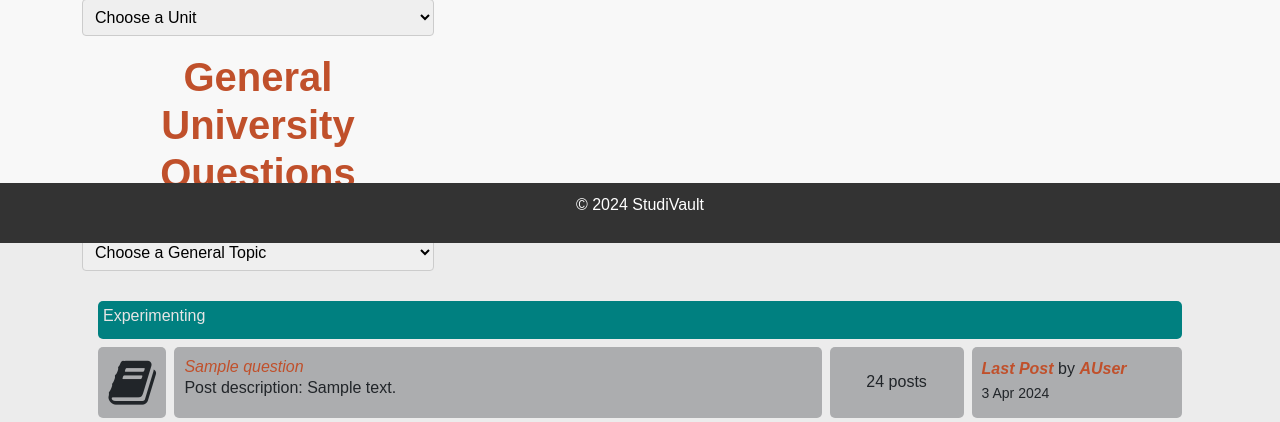
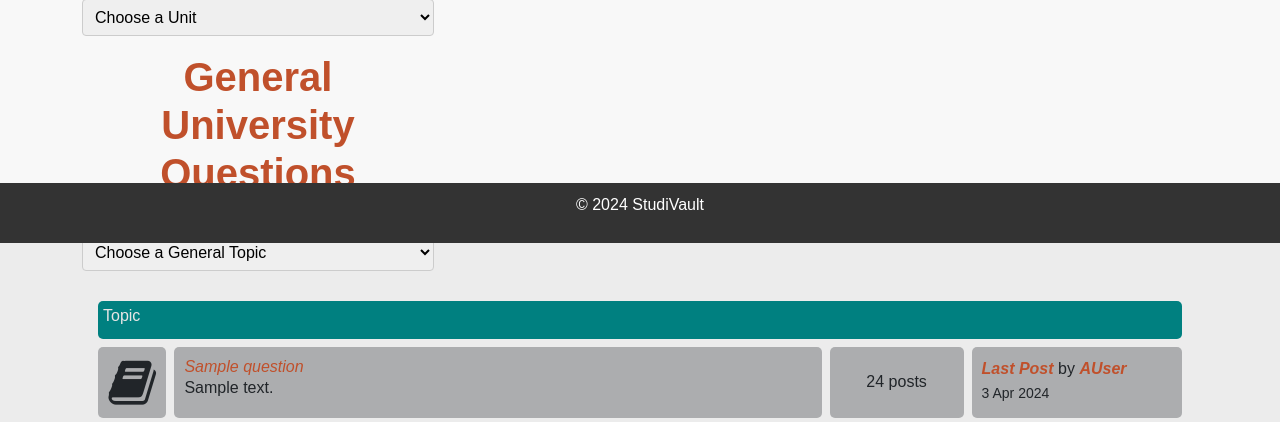
Before and after one commit to Tay0710/CITS3403_Project, a Flask app: page /forum in a window 1280 px wide. Shown: the part 557-979 px from the top of the page. Run offline with Flask 3, Linux system fonts and the light colour scheme; tables that the repository leaves empty hold one stand-in row (values such as "Sample post").

Commit message:
- fixed viewpost in routes.py to display content from database - style changes in forum html - style changes in viewpost html

```diff
--- a/app/routes.py
+++ b/app/routes.py
@@ -61,5 +61,5 @@ def post():
 
 @app.route('/post/<int:post_id>')
 def viewpost(post_id):
-    posts = Questions.query.get_or_404(post_id)
+    post = Questions.query.get_or_404(post_id)
     return render_template("viewpost.html", post=post)
--- a/app/templates/forum.html
+++ b/app/templates/forum.html
@@ -49,7 +49,7 @@
     <div class="subForum">
 
       <div class="subForumTitle">
-        <h2>Experimenting</h2>
+        <h2>Topic</h2>
       </div>
 
 
@@ -68,7 +68,7 @@
               <h2 class="Heading"><a href="{{ url_for('viewpost', post_id=post.post_id) }}">{{ post.title }}</a></h2>
             </div>
 
-            <p class="descriptionText">Post description: {{ post.description }}</p>
+            <p class="descriptionText">{{ post.description }}</p>
         </div>
 
 
--- a/app/templates/viewpost.html
+++ b/app/templates/viewpost.html
@@ -4,6 +4,8 @@
 
 <body>
     <h1>{{ post.title }}</h1>
+    <h3>{{ post.topic }}</h3>
+    <h3>{{ post.subtopic }}</h3>
     <p>{{ post.description }}</p>
 </body>
 
```
